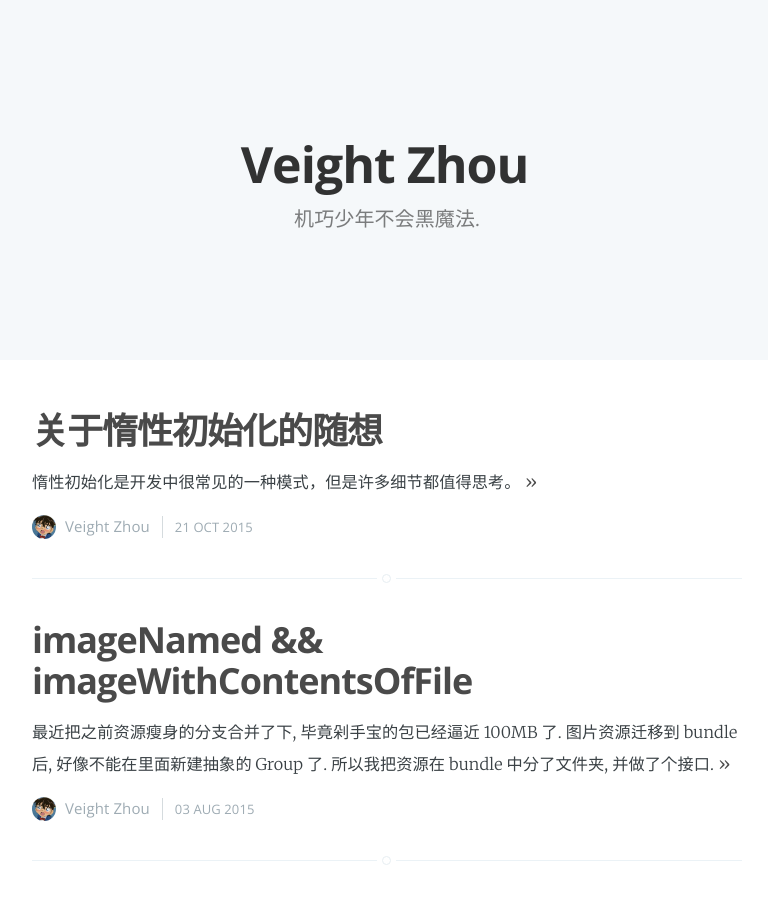
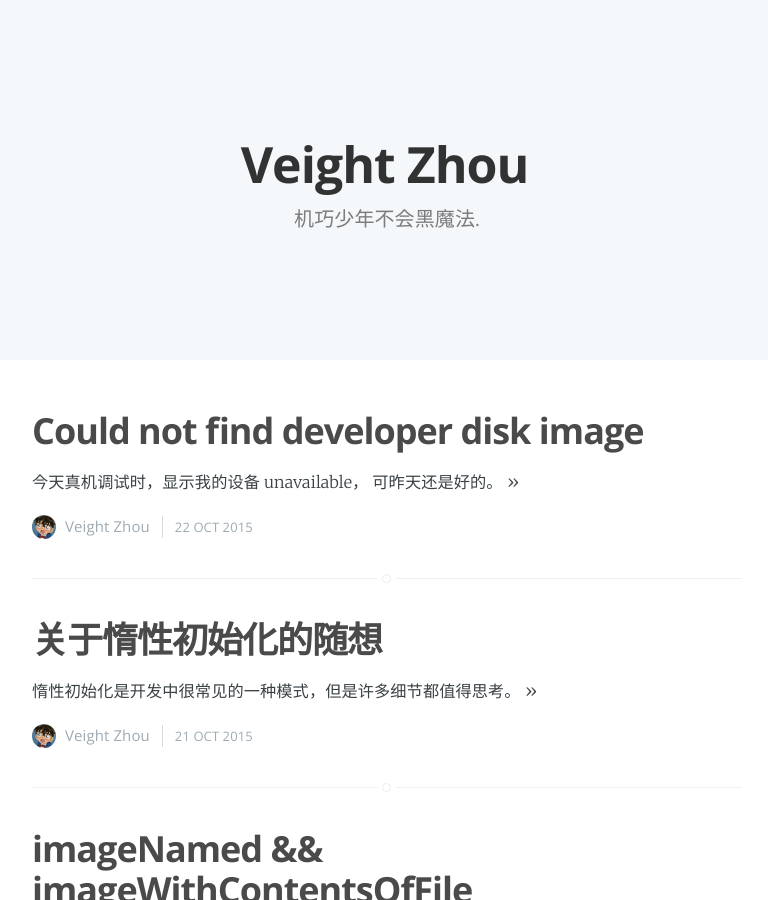
Before and after one commit to veightz/veightz.github.io, a Jekyll site: the page built from index.html, in a window 1280 px wide and 900 px high. Shown: the whole window, without its empty margins (253-1021 px from the left). Built offline with Jekyll 4.4.1, drawn with Linux system fonts in a browser that asks for light colours; Markdown is read by kramdown in place of the engine named in the settings; the list of posts is cut into pages by our own code; some of the changed text lies outside the part shown.

Commit message:
Add new post.

```diff
--- a/_posts/2015-10-21-about-getter-method.markdown
+++ b/_posts/2015-10-21-about-getter-method.markdown
@@ -130,12 +130,12 @@ categories:
 self.view.window 为 nil 时，不是正在显示。为什么不直接 self.view.window 判断呢？
 没错，这个 view 也是用惰性加载的方式实现的。可以自测或者看文档。
 
-`If you access this property and its value is currently nil, the view controller automatically calls the loadView method and returns the resulting view.`
+>If you access this property and its value is currently nil, the view controller automatically calls the loadView method and returns the resulting view.
 
 如何不意外初始化 self.view 呢？
 文档中也给了方法
 
-`Because accessing this property can cause the view to be loaded automatically, you can use the isViewLoaded method to determine if the view is currently in memory. Unlike this property, the isViewLoaded property does not force the loading of the view if it is not currently in memory.`
+>Because accessing this property can cause the view to be loaded automatically, you can use the isViewLoaded method to determine if the view is currently in memory. Unlike this property, the isViewLoaded property does not force the loading of the view if it is not currently in memory.`
 
 其实做了类似 viewController->_view 的事情。也说明了，判断这个 view 是不是为 nil 。在实践中有这个需要在， 所以给了这个方法来判断。
 
--- /dev/null
+++ b/_posts/2015-10-22-could-not-find-developer-disk-image.markdown
@@ -0,0 +1,17 @@
+---
+layout: post
+title: "Could not find developer disk image"
+date: 2015-10-22 21:02:00
+categories:
+---
+
+今天真机调试时，显示我的设备 unavailable， 可昨天还是好的。
+
+查了下相关信息，在真机调试时，会检查有没有对应版本时候支持真机调试的版本
+
+>
+/Applications/Xcode/Contents/Developer/Platforms/iPhoneOS.platform/DeviceSupport
+
+要求前两位版本匹配。看了下现在本地（此时Xcode7.0），只有9.0的包。
+
+所以，早上升了 iOS9 9.1 的我，该去升级 Xcode 了。
```
